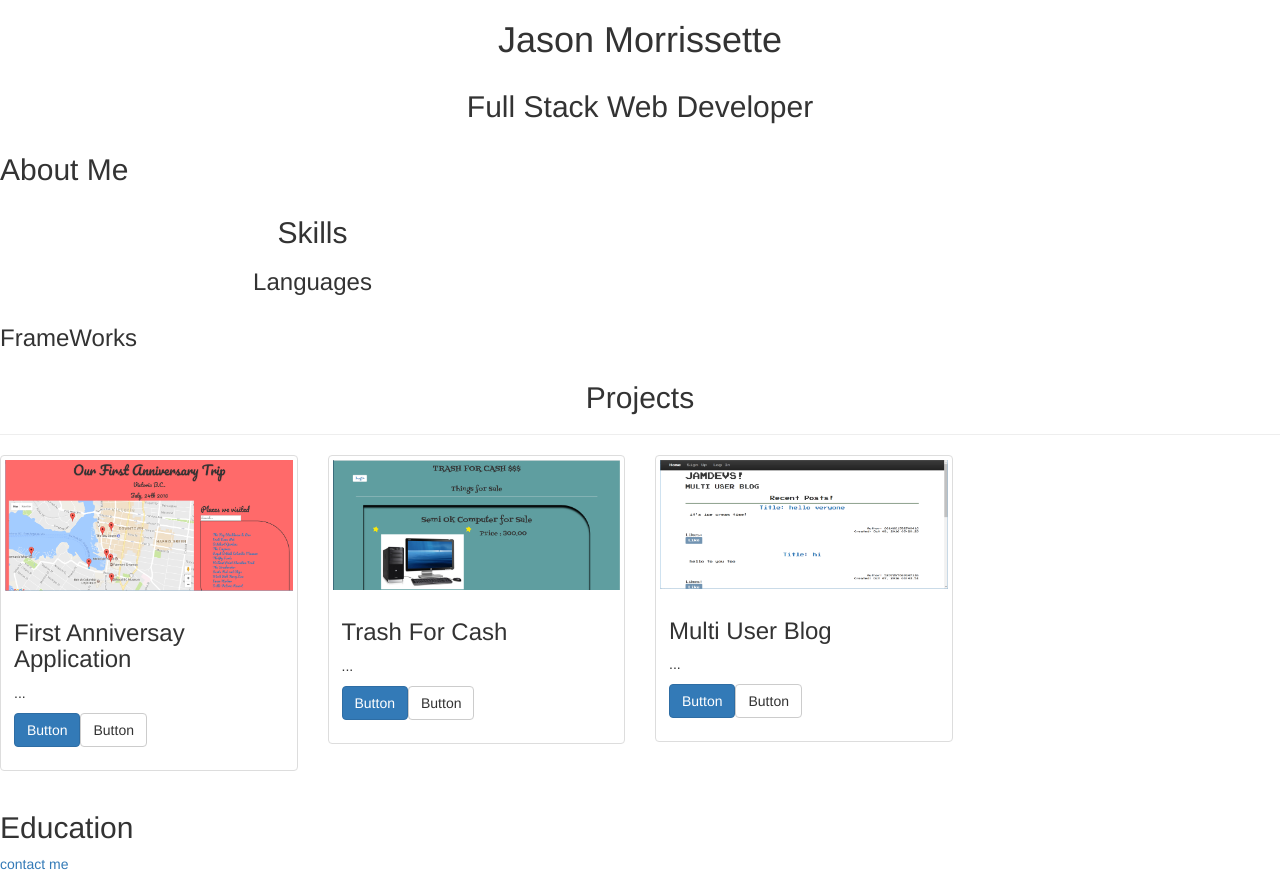
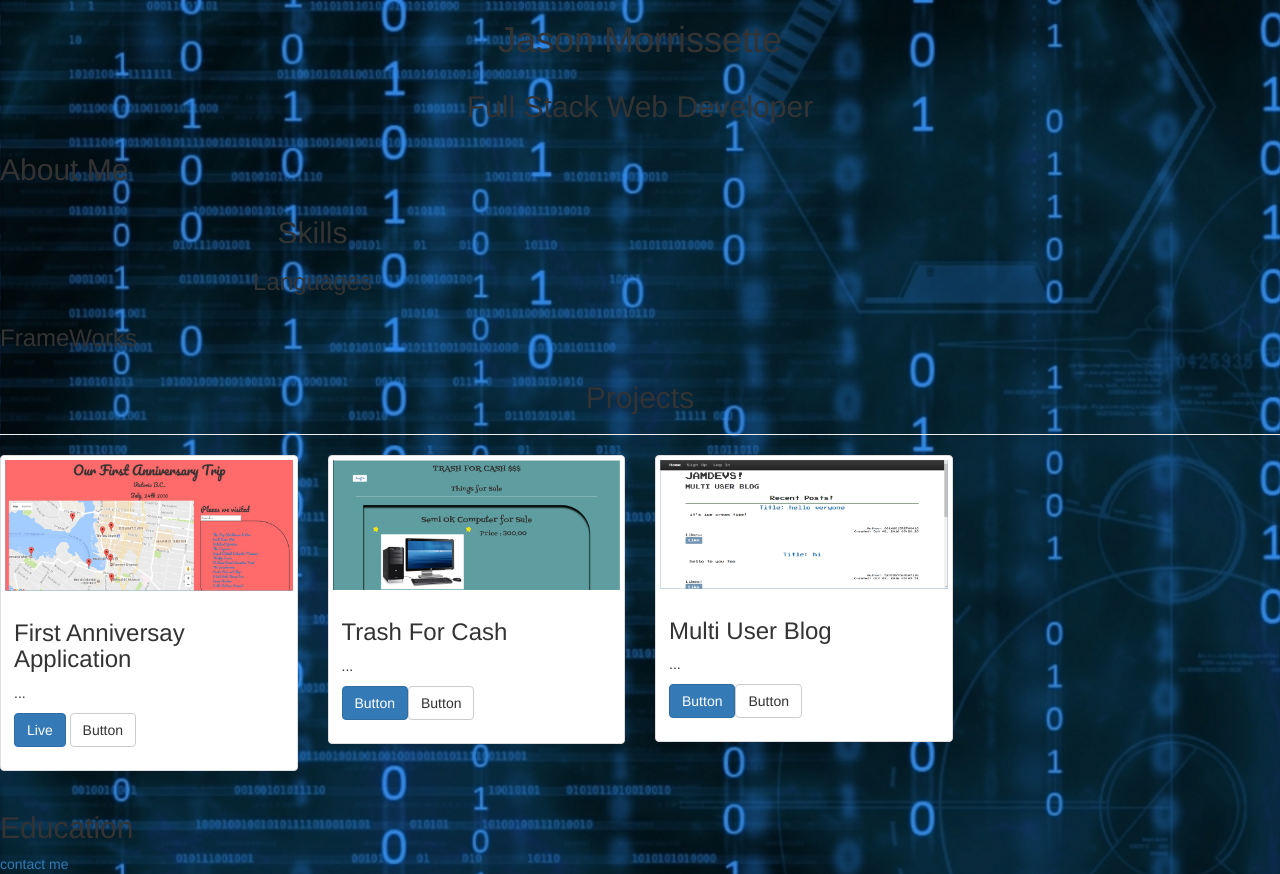
Before and after one commit to jmorr132/Proffessional-Portfolio-Site, a Django app: template mysite/personal/templates/personal/home.html in a window 1280 px wide. Run offline with Django 3.2, Linux system fonts and the light colour scheme; the template is opened without the code that fills it, so the values that code supplies are empty; some libraries are stand-ins or nearby versions.

Commit message:
Feat: Added Background Image
Added Background Image to website

```diff
--- a/mysite/personal/static/personal/css/style.css
+++ b/mysite/personal/static/personal/css/style.css
@@ -0,0 +1,6 @@
+body {
+    background: url('background.jpg');
+    background-size: cover;
+    background-position: center center;
+    background-attachment: fixed;
+}
--- a/mysite/personal/templates/personal/header.html
+++ b/mysite/personal/templates/personal/header.html
@@ -7,6 +7,7 @@
         <script src="http://code.jquery.com/jquery-3.1.1.min.js"></script>
         <link rel='stylesheet' href="https://maxcdn.bootstrapcdn.com/bootstrap/3.3.7/css/bootstrap.min.css"
             type ='text/css'/>
+        <link rel='stylesheet' type="text/css" href="{% static 'personal/css/style.css' %}"/>
     </head>
     <body>
         <div class="section">
--- a/mysite/personal/templates/personal/home.html
+++ b/mysite/personal/templates/personal/home.html
@@ -27,8 +27,8 @@
                                 <div class="caption">
                                     <h3>First Anniversay Application </h3>
                                     <p>...</p>
-                                    <p><a href="#" class="btn btn-primary" role="button">Button</a><a href="#"
-                                    class="btn btn-default" role="button">Button</a></p>
+                                    <p><a href="https://jmorr132.github.io/First-Anniversary-App/" class="btn btn-primary" role="button">Live</a>
+                                    <a href="#" class="btn btn-default" role="button">Button</a></p>
                             </div>
                         </div>
                      </div>
```
Also changed, not shown: mysite/personal/static/personal/css/background.jpg (added).
